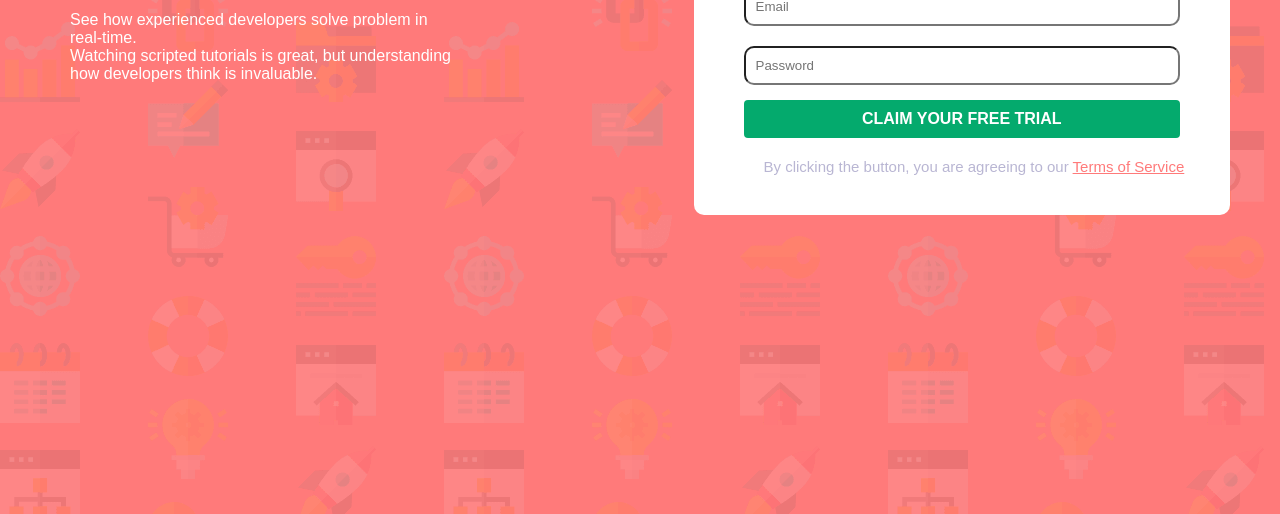
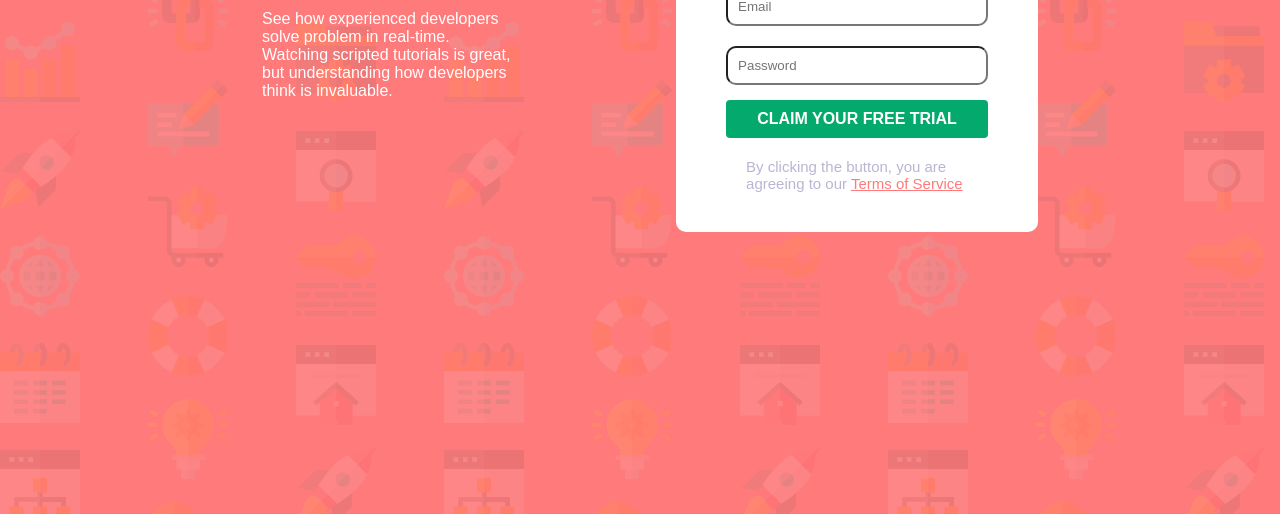
Before and after one commit to Phait2001/Responsive-site, a plain HTML site: page index.html in a window 1280 px wide. Shown: the part 286-800 px from the top of the page. Drawn offline with Linux system fonts and the light colour scheme.

Commit message:
Update style.css

```diff
--- a/style.css
+++ b/style.css
@@ -104,10 +104,10 @@ button{
         display: flex;
     }
 }
-@media screen and (max-width:950px){
+ @media screen and (min-width:950px){
     .main-div{
         margin: 0 auto;
-        width: 80%;
+        width: 70%;
         display: flex;
     }
 }
```
